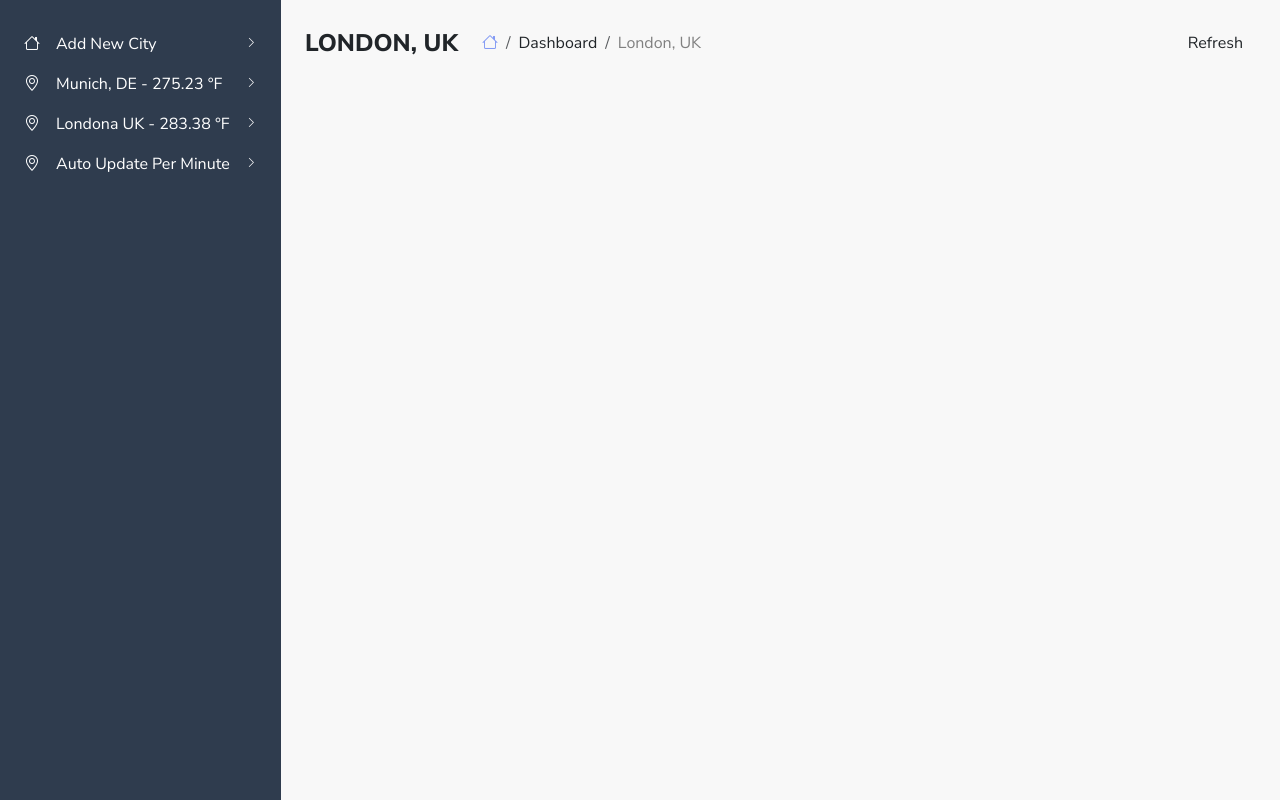
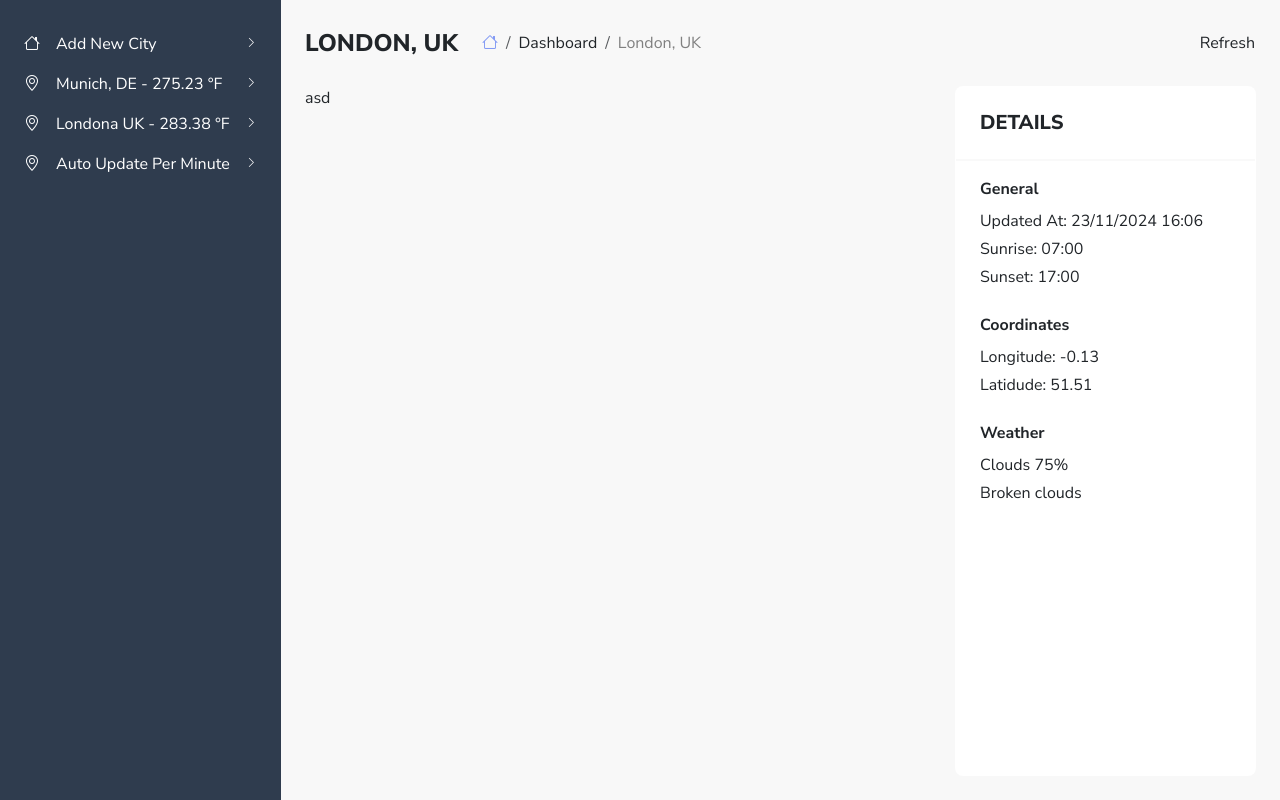
Before and after one commit to TulioPintoNeto/angular-weather, an Angular app: page / in a window 1280 px wide. Built offline with nearby package versions, Linux system fonts and the light colour scheme.

Commit message:
feat: UI weather details

```diff
--- /dev/null
+++ b/src/app/view/components/card/card.component.html
@@ -0,0 +1,9 @@
+<div
+  [ngClass]="{
+    'card position-relative': true,
+    'h-100': fullHeight,
+    'p-4': padding,
+  }"
+>
+  <ng-content />
+</div>
--- /dev/null
+++ b/src/app/view/components/card/card.component.scss
@@ -0,0 +1,5 @@
+.card {
+  background: white;
+  border-radius: 8px;
+  border-color: transparent;
+}
--- a/src/app/view/components/main-content/header/header.component.html
+++ b/src/app/view/components/main-content/header/header.component.html
@@ -11,5 +11,5 @@
     </nav>
   </div>
 
-  <button type="button" class="btn">Refresh</button>
+  <button type="button" class="btn button">Refresh</button>
 </div>
--- a/src/app/view/components/main-content/header/header.component.scss
+++ b/src/app/view/components/main-content/header/header.component.scss
@@ -9,3 +9,7 @@
 .current-breadcrumb-item {
   color: gray;
 }
+
+.button {
+  margin-right: -0.75rem;
+}
--- a/src/app/view/components/main-content/main-content.component.html
+++ b/src/app/view/components/main-content/main-content.component.html
@@ -1,3 +1,7 @@
-<div class="p-4 main-content">
+<div class="p-4 main-content d-flex flex-column">
   <app-header />
+  <div class="row d-flex flex-fill pt-4">
+    <div class="col-8">asd</div>
+    <div class="col-4"><app-weather-details /></div>
+  </div>
 </div>
--- a/src/app/view/components/main-content/main-content.component.ts
+++ b/src/app/view/components/main-content/main-content.component.ts
@@ -1,10 +1,11 @@
 import { Component } from '@angular/core';
 import { HeaderComponent } from './header/header.component';
+import { WeatherDetailsComponent } from './weather-details/weather-details.component';
 
 @Component({
   selector: 'app-main-content',
   standalone: true,
-  imports: [HeaderComponent],
+  imports: [HeaderComponent, WeatherDetailsComponent],
   templateUrl: './main-content.component.html',
   styleUrl: './main-content.component.scss'
 })
--- /dev/null
+++ b/src/app/view/components/main-content/weather-details/weather-details.component.html
@@ -0,0 +1,21 @@
+<app-card [fullHeight]="true" [padding]="false">
+  <h5 class="text-uppercase title p-4">Details</h5>
+  <div class="p-4 pt-2 details-content">
+    <div class="mb-4">
+      <p class="mb-2 fw-bold">General</p>
+      <p class="mb-1">Updated At: 23/11/2024 16:06</p>
+      <p class="mb-1">Sunrise: 07:00</p>
+      <p class="mb-1">Sunset: 17:00</p>
+    </div>
+    <div class="mb-4">
+      <p class="mb-2 fw-bold">Coordinates</p>
+      <p class="mb-1">Longitude: -0.13</p>
+      <p class="mb-1">Latidude: 51.51</p>
+    </div>
+    <div>
+      <p class="mb-2 fw-bold">Weather</p>
+      <p class="mb-1">Clouds 75%</p>
+      <p class="mb-1">Broken clouds</p>
+    </div>
+  </div>
+</app-card>
--- /dev/null
+++ b/src/app/view/components/main-content/weather-details/weather-details.component.scss
@@ -0,0 +1,4 @@
+.title {
+  border-bottom: 2px solid #f9f9f9;
+  font-weight: 800;
+}
--- a/src/app/view/components/side-menu/clickable-row/clickable-row.component.ts
+++ b/src/app/view/components/side-menu/clickable-row/clickable-row.component.ts
@@ -9,5 +9,5 @@ import { Component, Input } from '@angular/core';
 })
 export class ClickableRowComponent {
   @Input() iconClass: string = 'bi bi-geo-alt';
-  @Input() text: string = '';
+  @Input({ required: true }) text!: string;
 }
```
Also changed, not shown: src/app/view/components/card/card.component.ts (added, +14 -0 lines), src/app/view/components/main-content/weather-details/weather-details.component.ts (added, +13 -0 lines), 2 other files (tests, documents, lock files or other folders).
